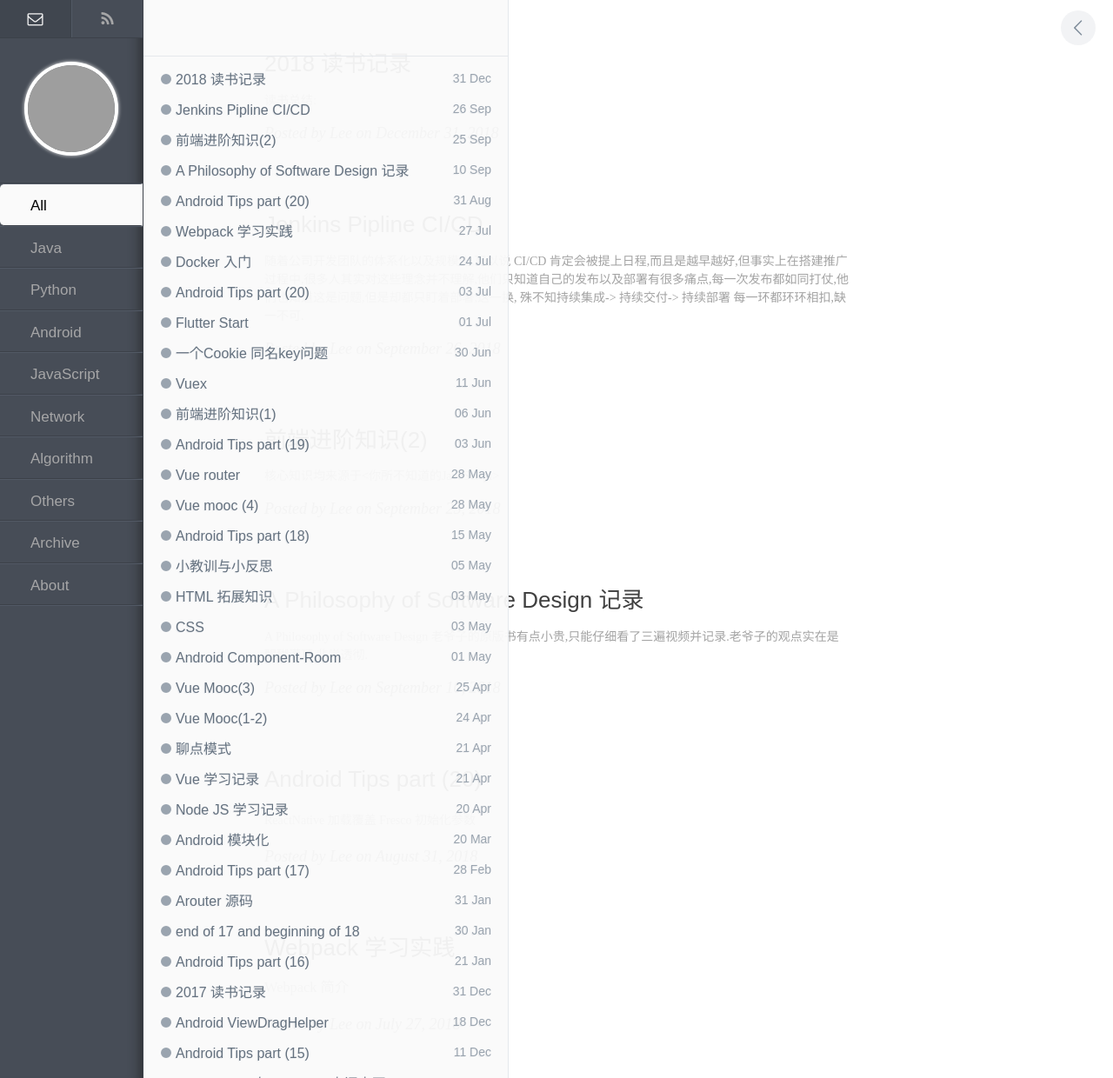
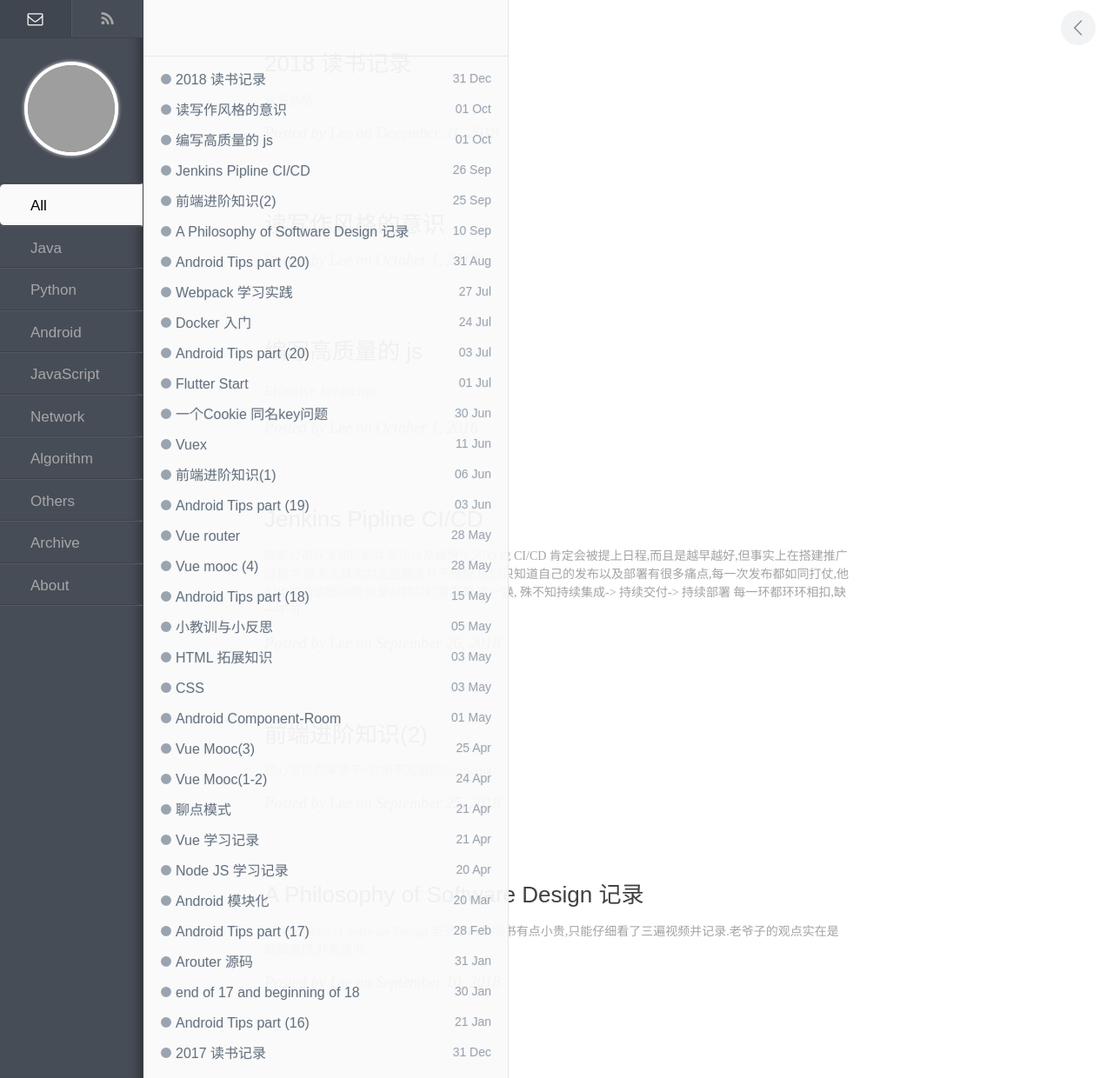
Before and after one commit to enlipan/enlipan.github.io, a Jekyll site: the page built from index.html, in a window 1280 px wide. Shown: the whole page at 87% size. Built offline with Jekyll 4.4.1, drawn with Linux system fonts in a browser that asks for light colours; nearby versions of some CDN libraries; the list of posts is cut into pages by our own code; comment, search, counter and statistics services are not loaded; some of the changed lines change nothing that is shown; some of the changed text lies outside the part shown; grey boxes are pictures that could not be loaded.

Commit message:
feat: add effective js

```diff
--- /dev/null
+++ b/_posts/2018-10-01-js-effective.md
@@ -0,0 +1,151 @@
+---
+layout: post
+title:   编写高质量的 js
+category: js
+keywords: [improvement,web,js]
+---
+
+### Effective Javascript
+
+* 了解你所使用的JavaScript 版本差异,版本转译为什么在Javascript 这么重要.
+* Javascript 浮点数, Js 中的数字都是 Double 类型,js 中的计算都是讲数字转换为32位二进制表示后进行混合计算, 注意浮点数二进制表示的与计算的不准确性, 最好使用整数进行精度计算.
+
+`(0.1 + 0.2) + 0.3 !== 0.6`
+
+* 隐式转换,隐式转换掩盖问题,一旦计算时出现问题,应该层层寻找中间结果,直到找到`出错前的最终节点`.
+
++ 的处理, toString 与 valueOf 函数.
+
+真值表达式处理,隐式计算. js 中除了 false/0/-0/ “”/NaN/null/undefined 之外都为真.
+
+* Javascript 中的原始类型,布尔/数字 number/ 字符串/null/undefined
+
+typeof null  === object
+
+
+* == 运算符的强制转换规则,避免对混合类型使用,增加理解的难度,需要记忆转换规则才能正确理解代码的执行.
+* 自动分号插入有其规则:
+
+> 分号仅在随后的输入无法正确识别时插入
+> 分号仅在 } 之前,一个或多个换行之后以及程序输入结尾插入.
+
+为减少程序的理解复杂度,WebStorm 等 IDM 会警告未添加分号的语句.
+
+* Java 与 Javascript 的 16位编码字符串.而对于扩展字符则使用代理表示,利用一对16位编码共同编码,扩展字符的 length 属性会与预期不一致.
+
+**UTF-16本质也是一种可变长度的编码.**
+
+—
+
+### 作用域相关
+
+* 警惕全局变量与全局作用域.语言层面为什么要从全局作用域引入局部作用域的概念?全局作用域的问题在哪?
+
+> 不利于模块化,会造成模块之间的耦合问题.
+> 大型应用的命名冲突问题,以及后续维护问题.
+
+全区命名空间的不可避免的使用,用来维护模块之间的交互,因而如何管理全局作用域非常重要.
+
+* 合理利用 lint 检测不规范的全局变量.没有 var 声明的变量会被升级为全局变量,需要警惕.
+
+
+* 闭包的重要性,熟练掌握闭包.
+> 闭包允许函数使用在当前函数之外定义的局部变量.内部函数拥有外部函数的作用域空间,作用域的寻找从内向外.
+> 闭包本质是作用域的扩展.即使外部函数已经返回,内部函数依旧可以使用外部函数中定义的变量.
+
+JavaScript 函数值包含了比函数调用被执行时所需要的代码更多的信息.函数值在内部存储函数可能会引用的定义在其内部封闭空间的变量.
+
+函数可以引用定义在其作用域内的任意变量,包括参数变量与外部函数变量.
+> **闭包是外部函数变量的引用**,而非拷贝,也就是说值可以被更新.
+
+* 理解变量声明的提升.
+
+ES6之前的时代 JavaScript 没有块级作用域,在 ES6才补充了 let; 如果在函数中的 for 循环中定义的 var 变量,事实上是函数级变量,而非 for 代码块的块级变量.
+
+例外:  Catch 异常时的变量,仅仅作用于 Catch 代码块.
+
+
+* 使用立即调用的函数表达式创建局部作用域
+
+{% highlight javascript %}
+
+function wrapElements(a){
+  var result = [];
+  for(var i = 0, n = a.length; i< n; i++) {
+    result[i] = function(){
+      return a[i];
+    }
+  }
+  return result;
+}
+
+console.log(wrapElements([10,20])[0]())
+
+
+{% endhighlight %}
+
+闭包使用外部变量的引用,所有返回的function闭包共享插槽 i;
+
+利用立即调用的函数表达式构建块级作用域,IIFE.
+
+* 慎用 eval, 间接调用优于直接调用.警惕对于作用域的破坏力.
+
+
+—
+
+### 对象与原型:
+
+
+
+* 理解 JS 基于原型的继承,prototype/ __proto__/getProtoTypeOf()
+
+>  C.prototype 用于建立由 New C() 构造函数创建的对象的原型
+>  obj.__proto__ 是获取对象 obj 的原型对象的属性
+>  Object.getPrototypeOf(obj) 是获取obj 对象原型的非标准方法
+
+
+* __proto__ 的非标准化,不推荐使用,建议转而使用 Object.getPrototypeOf()
+* 始终不要修改 __proto__ 属性的值,而使用 Object.create() 为新对象设置自定义原型
+
+
+* 注意构造函数不使用 new 函数直接调用的非特殊场景,构造函数中的 this 会变成全局变量,利用 Object.create() 增强构造函数的健壮性,防止误用构造函数
+
+{% highlight javascript %}
+
+function User(name,passwd) {
+  var self = this instanceof User ? this : Object.create(User.prototype);
+  self.name = name;
+  self.passwd = passwd;
+}
+
+{% endhighlight %}
+
+
+* 公有函数存储在原型中可以优化内存使用,减少函数副本的使用
+
+* 利用闭包隐藏对象信息
+
+* this 变量的隐式绑定, this 作用域由其最近的封闭函数确定.
+
+* 避免继承 ES 标准类.某些内置属性无法被正确使用.
+
+* **原型与对象,对象定义了提供的能力,原型提供能力实现细节. 注意 hasOwnProperty 的使用造成的超视距依赖,检查细节会导致在独立的组件之间形成不可见的依赖.如果不可控的对象属性更改,会导致其他不可见组件被影响,这种间接依赖的引入尤其需要慎重.**
+
+* 在子类的构造函数中调用父类的构造函数,注意子类构造函数的链式调用,以及子类原型对象的指定.
+
+{% highlight javascript %}
+
+Actor 是 SpaceShip 的父类:
+
+SpaceShip(){
+    Actor.call(this);
+}
+
+// 返回继承自 Actor.prototype 原型的对象
+SpaceShip.prototype = Object.create(Actor.prototype);
+
+
+{% endhighlight %}
+
+—
+### 库与 API 设计
--- /dev/null
+++ b/_posts/2018-10-01-read-sense-of-style.md
@@ -0,0 +1,6 @@
+---
+layout: post
+title:   读写作风格的意识
+category: other
+keywords: [improvement,learning]
+---
--- a/_posts/2018-12-31-reading-in-2018.md
+++ b/_posts/2018-12-31-reading-in-2018.md
@@ -9,6 +9,13 @@ keywords: [improvement,life]
 
 读书不是简单的读过,有用的知识需要一步步掌握消化是其有过程的,思考, 阅读,消化,总结缺一不可,当前越来越体会到总结的重要性;
 
+
+### 写作风格的意识
+
+* 好的风格能够确保作者想要表达的信息被正确传递
+* 风格可以后天习得,研究好的作者的表达风格,不断总结吸收.
+
+具体见读写作风格的意识一文.
 
 ### 适用型阅读指南
 
@@ -572,6 +579,10 @@ Reading
 
 待总结
 
+### Effective JavaScript
+
+见核心摘要
+
 
 ### 了不起的 NodeJS
 
```
